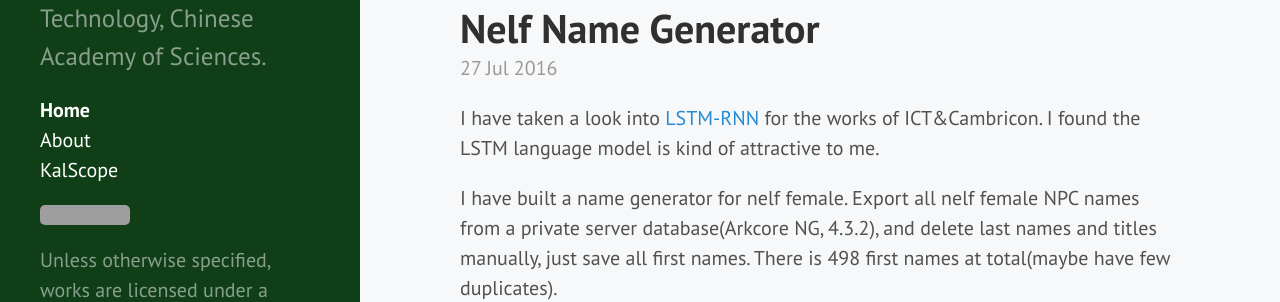
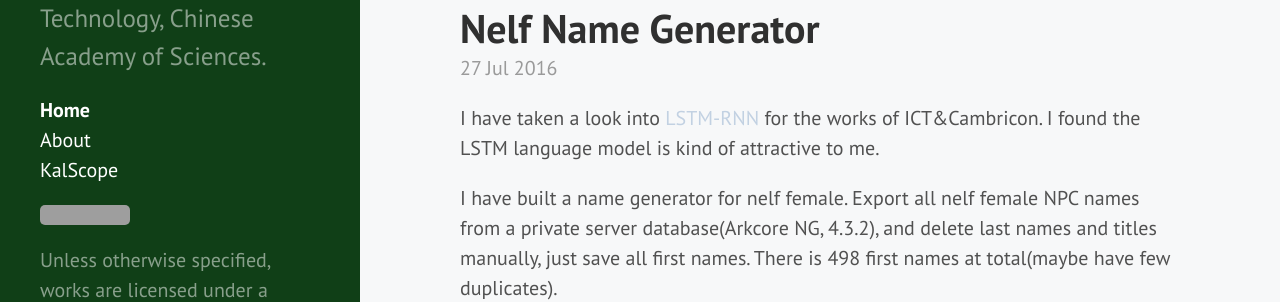
Before and after one commit to AeanSR/AeanSR.github.io, a Jekyll site: the page built from index.html, in a window 1280 px wide. Shown: the part 495-797 px from the top of the page. Built offline with Jekyll 4.4.1, drawn with Linux system fonts in a browser that asks for light colours; the list of posts is cut into pages by our own code; grey boxes are pictures that could not be loaded.

Commit message:
Update poole.css

```diff
--- a/public/css/poole.css
+++ b/public/css/poole.css
@@ -67,7 +67,7 @@
 
 /* No `:visited` state is required by default (browsers will use `a`) */
 a {
-  color: #268bd2;
+  color: #C2D1E2;
   text-decoration: none;
 }
 /* `:focus` is linked to `:hover` for basic accessibility */
@@ -153,7 +153,7 @@
   padding: .25em .5em;
   font-size: 85%;
   color: #bf616a;
-  background-color: #f9f9f9;
+  background-color: #f7f8f9;
   border-radius: 3px;
 }
 pre {
@@ -167,7 +167,7 @@
   white-space: pre-wrap;
   word-break: break-all;
   word-wrap: break-word;
-  background-color: #f9f9f9;
+  background-color: #f7f8f9;
 }
 pre code {
   padding: 0;
@@ -220,7 +220,7 @@
 }
 tbody tr:nth-child(odd) td,
 tbody tr:nth-child(odd) th {
-  background-color: #DEEDFF;
+  background-color: #EBF4FF;
 }
 
 
@@ -247,7 +247,7 @@
   margin-bottom: 1rem;
   padding: 1rem;
   color: #717171;
-  background-color: #f9f9f9;
+  background-color: #f7f8f9;
 }
 
 
```
